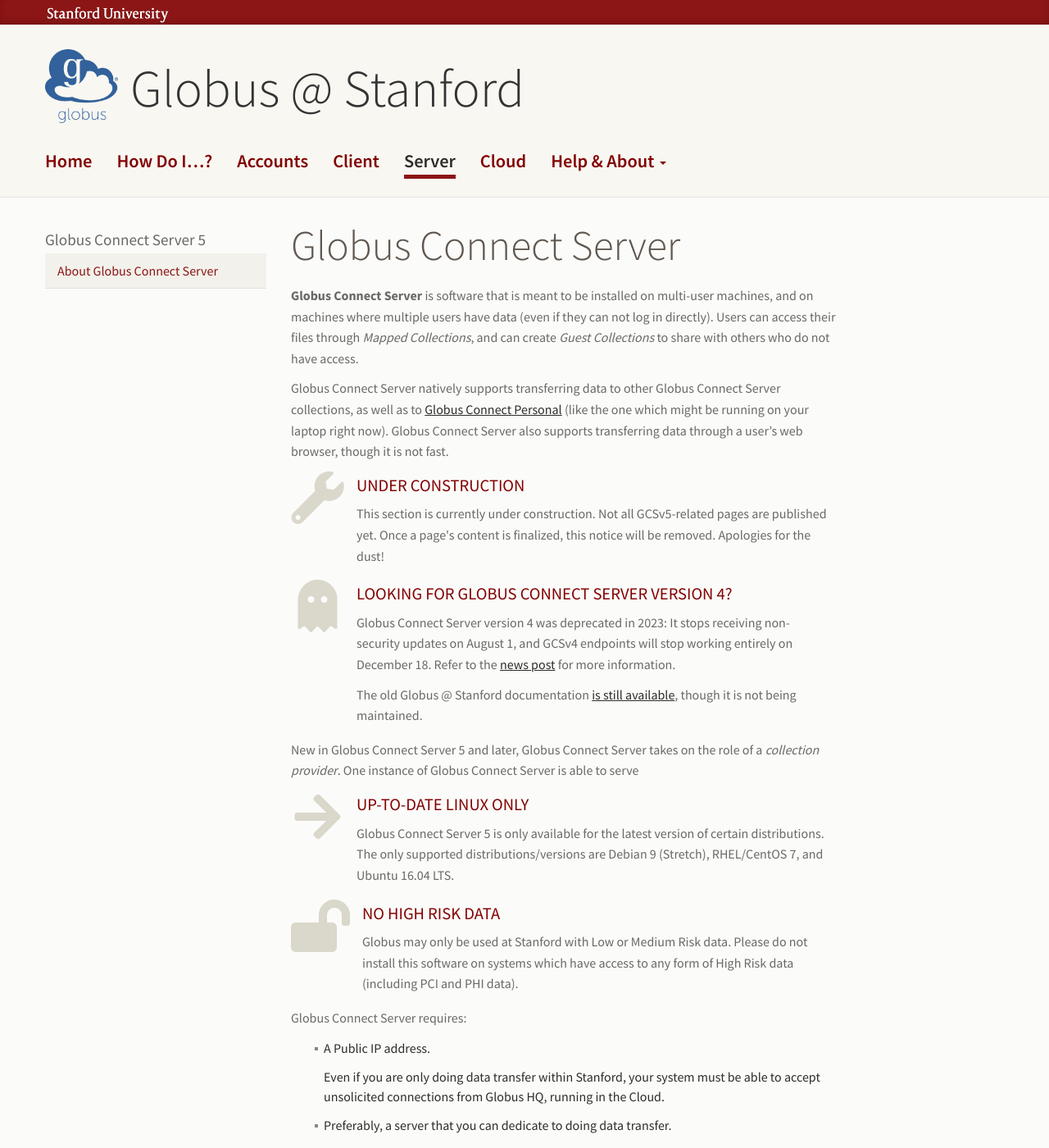
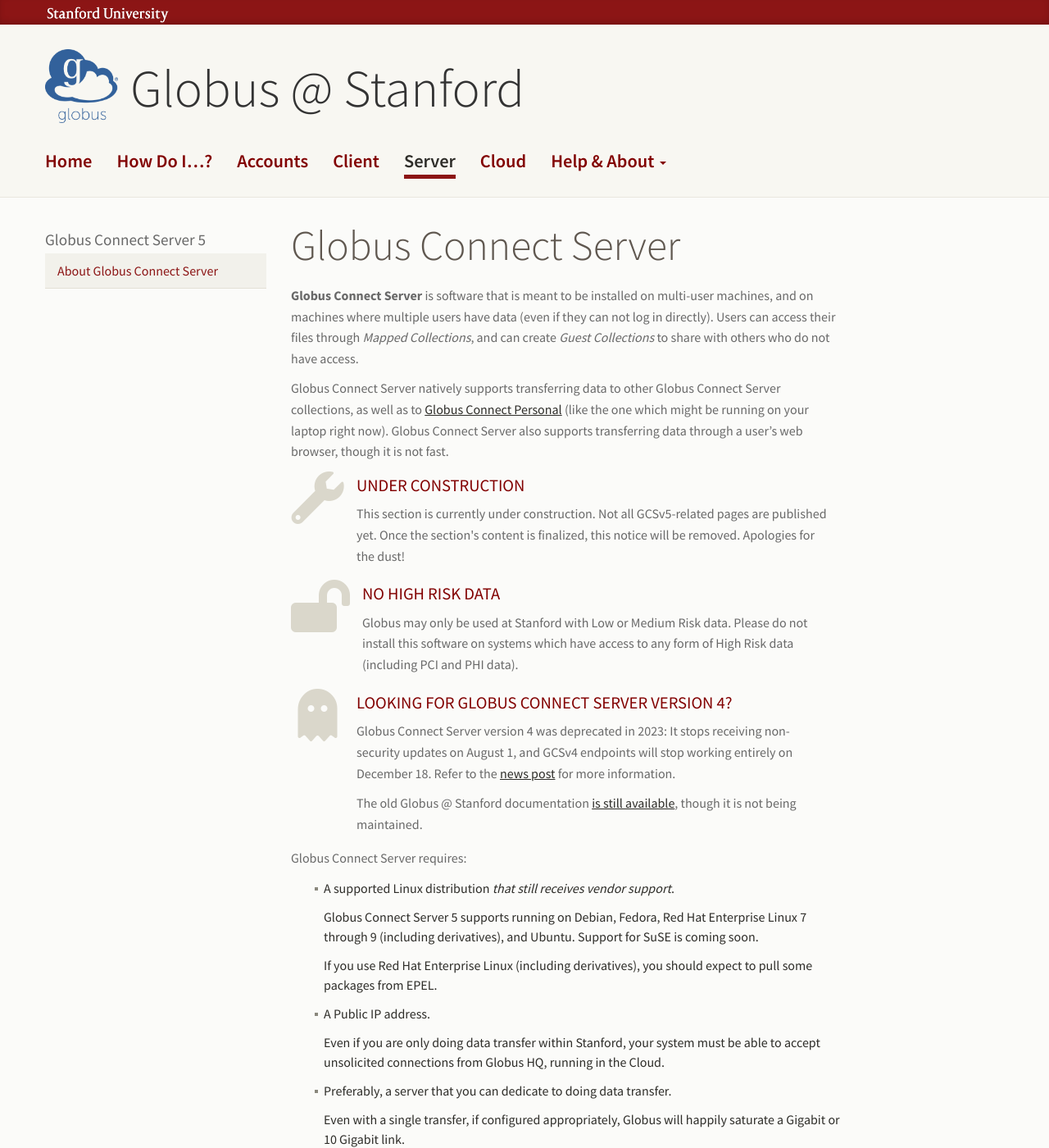
Before and after one commit to stanford-rc/globus.stanford.edu, a Jekyll site: the page built from server5.md, in a window 1280 px wide and 1400 px high. Shown: the whole window at 82% size. Built offline with Jekyll 4.4.1, drawn with Linux system fonts in a browser that asks for light colours; nearby versions of some CDN libraries; comment, search, counter and statistics services are not loaded.

Commit message:
server5: More cleanup of the main page
Clean up text, and move stuff around.

```diff
--- a/server5.md
+++ b/server5.md
@@ -14,14 +14,23 @@ Collections*, and can create *Guest Collections* to share with others who do
 not have access.
 
 Globus Connect Server natively supports transferring data to other Globus
-Connect Server collections, as well as to [Globus Connect Personal]({{ "client.html" | relative_url }}) (like the one
-which might be running on your laptop right now).  Globus Connect Server also supports transferring data through a user's web browser,
-though it is not fast.
+Connect Server collections, as well as to [Globus Connect Personal]({{
+"client.html" | relative_url }}) (like the one which might be running on your
+laptop right now).  Globus Connect Server also supports transferring data
+through a user's web browser, though it is not fast.
 
 {% include info-box.html
    icon="wrench"
    header="Under Construction"
-   content="This section is currently under construction.  Not all GCSv5-related pages are published yet.  Once a page's content is finalized, this notice will be removed.  Apologies for the dust!"
+   content="This section is currently under construction.  Not all GCSv5-related pages are published yet.  Once the section's content is finalized, this notice will be removed.  Apologies for the dust!"
+%}
+
+{% include info-box.html
+   icon="lock-open"
+   header="No High Risk Data"
+   content="Globus may only be used at Stanford with Low or Medium Risk data.
+   Please do not install this software on systems which have access to any form
+   of High Risk data (including PCI and PHI data)."
 %}
 
 {% capture gcsv4 %}
@@ -43,25 +52,16 @@ available</a>, though it is not being maintained.</p>
    raw=gcsv4
 %}
 
-New in Globus Connect Server 5 and later, Globus Connect Server takes on the
-role of a *collection provider*.  One instance of Globus Connect Server is able
-to serve
+Globus Connect Server requires:
 
-{% include info-box.html
-   icon="arrow-right"
-   header="Up-To-Date Linux Only"
-   content="Globus Connect Server 5 is only available for the latest version of certain distributions.  The only supported distributions/versions are Debian 9 (Stretch), RHEL/CentOS 7, and Ubuntu 16.04 LTS."
-%}
+* A supported Linux distribution *that still receives vendor support*.
 
-{% include info-box.html
-   icon="lock-open"
-   header="No High Risk Data"
-   content="Globus may only be used at Stanford with Low or Medium Risk data.
-   Please do not install this software on systems which have access to any form
-   of High Risk data (including PCI and PHI data)."
-%}
+  Globus Connect Server 5 supports running on Debian, Fedora, Red Hat
+  Enterprise Linux 7 through 9 (including derivatives), and Ubuntu.  Support
+  for SuSE is coming soon.
 
-Globus Connect Server requires:
+  If you use Red Hat Enterprise Linux (including derivatives), you should
+  expect to pull some packages from EPEL.
 
 * A Public IP address.
 
```
